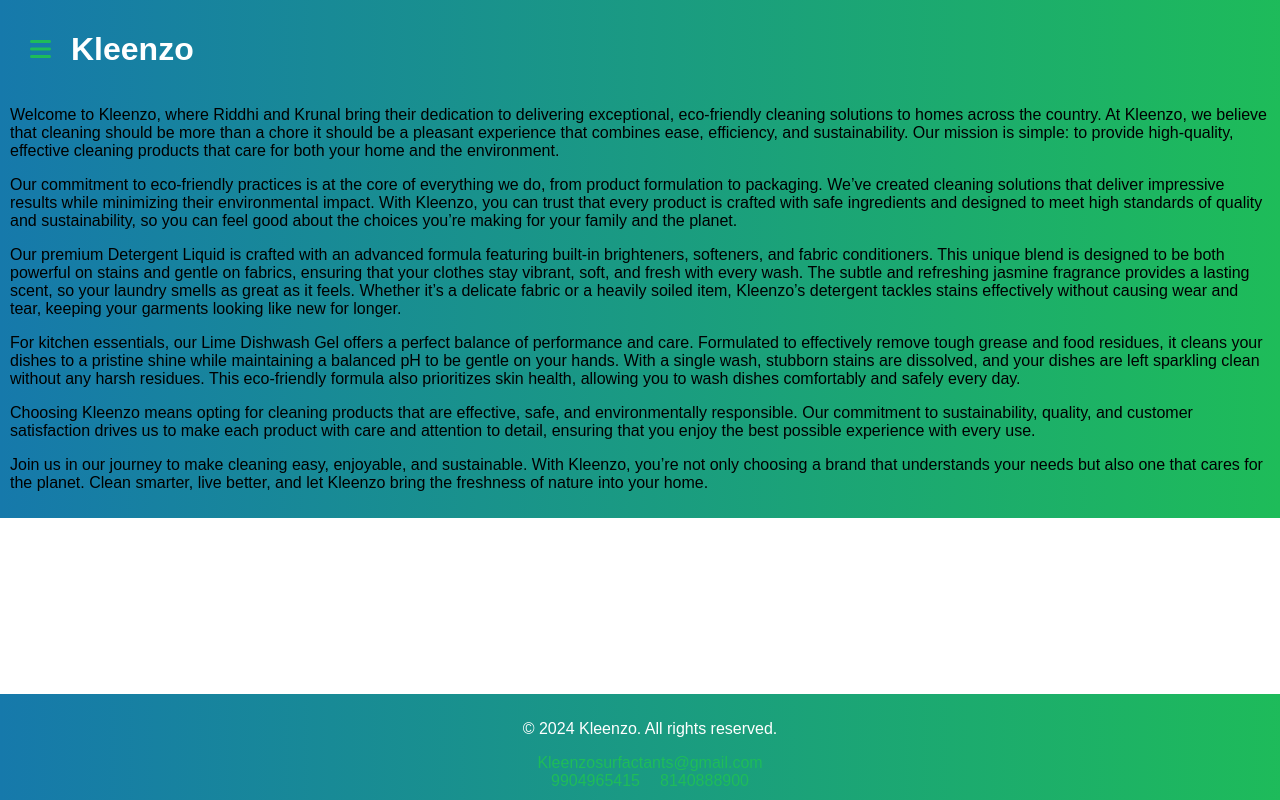
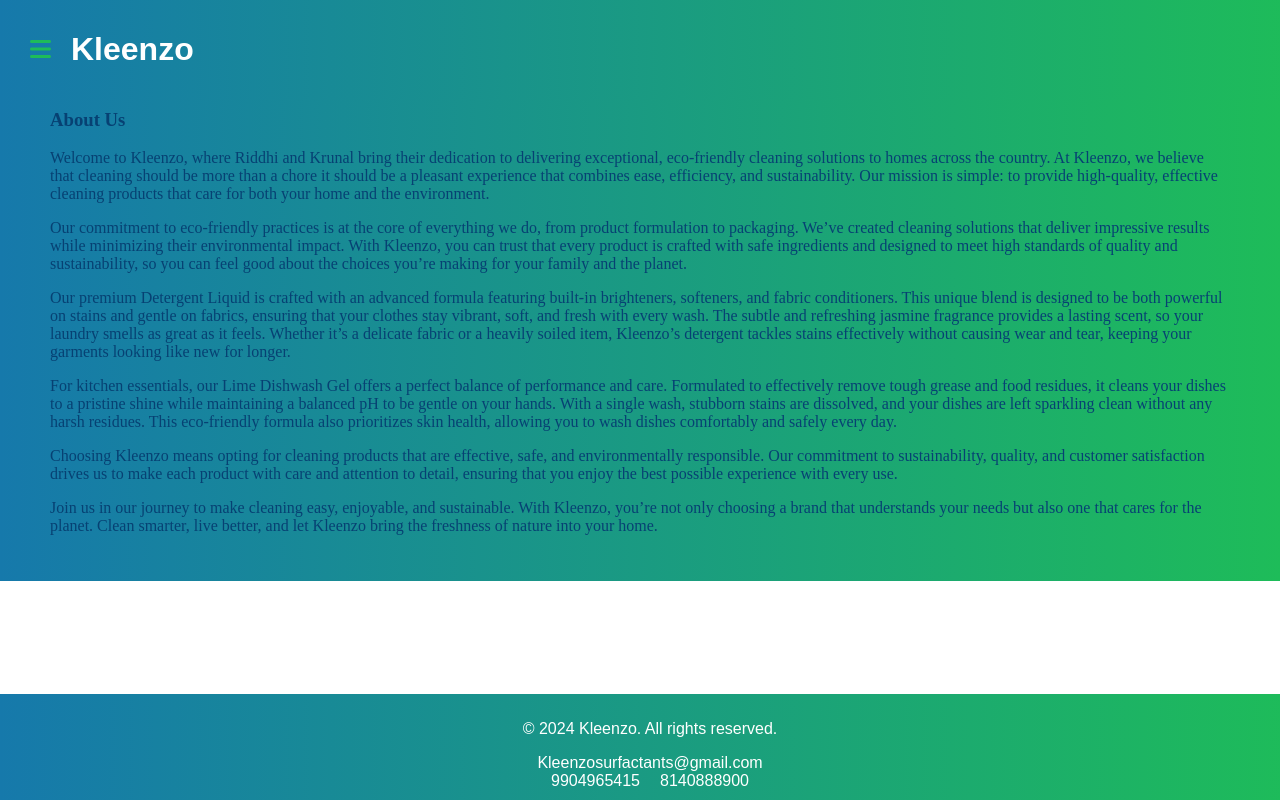
Before and after one commit to shailjaatkotiya/Kleenzo, a React (Create React App) app: page /about in a window 1280 px wide. Built offline with nearby package versions, Linux system fonts and the light colour scheme.

Commit message:
Updated theme

```diff
--- a/src/components/AboutUs.js
+++ b/src/components/AboutUs.js
@@ -1,7 +1,8 @@
 import React from 'react';
 
 const AboutUs = () => (
-  <section style={{ margin: '20px 0px', padding: '10px', background:'linear-gradient(to right, var(--color-dark), var(--color-darkest))'}}>
+  <section style={{ fontFamily:'monospaces', color:'#074173', height:'fit-content', padding: '30px 50px', background:'linear-gradient(to right, var(--color-dark), var(--color-darkest))'}}>
+    <h3>About Us</h3>
     <p>
       Welcome to Kleenzo, where Riddhi and Krunal bring their dedication to delivering exceptional, eco-friendly cleaning solutions to homes across the country. At Kleenzo, we believe that cleaning should be more than a chore it should be a pleasant experience that combines ease, efficiency, and sustainability. Our mission is simple: to provide high-quality, effective cleaning products that care for both your home and the environment.
     </p>
--- a/src/components/Footer.js
+++ b/src/components/Footer.js
@@ -25,7 +25,7 @@
 };
 
 const linkStyle = {
-  color: '#1ebc59 ',
+  color: 'white ',
   margin: '0 10px',
   textDecoration: 'none',
 };
--- a/src/components/Header.js
+++ b/src/components/Header.js
@@ -66,7 +66,7 @@
 
 const linkStyle = {
   color: 'white',
-  padding: '10px',
+  // padding: '10px',
   textDecoration: 'none',
   display: 'block',
   textAlign: 'center',
--- a/src/components/Products.js
+++ b/src/components/Products.js
@@ -25,7 +25,7 @@
 const ProductCarousel = ({ product }) => (
   <div className="product-carousel">
     <Carousel
-      showArrows={false}
+      showArrows={true}
       infiniteLoop={false}
       showThumbs={false}
       autoPlay={true}
--- a/src/styles.css
+++ b/src/styles.css
@@ -2,6 +2,10 @@
   --color-darkest: #1ebc59 ;
   --color-dark: #1679AB ;
   --color-light: #074173 ;
+}
+
+body::-webkit-scrollbar {
+  display: none;
 }
 
 body {
@@ -86,11 +90,8 @@
   nav {
     display: none;
     flex-direction: column;
-    position: absolute;
-    top: 60px; /* Adjust based on header height */
     left: 0;
     width: 100%;
-    background-color: var(--color-darkest);
   }
 
   nav.open {
@@ -340,7 +341,7 @@
 }
 
 .contact-us {
-  height: 50vh;
+  height: 75vh;
   display: flex;
   flex-direction: column;
   justify-content: center;
```
